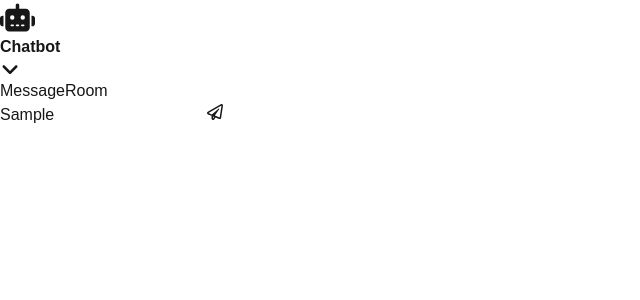
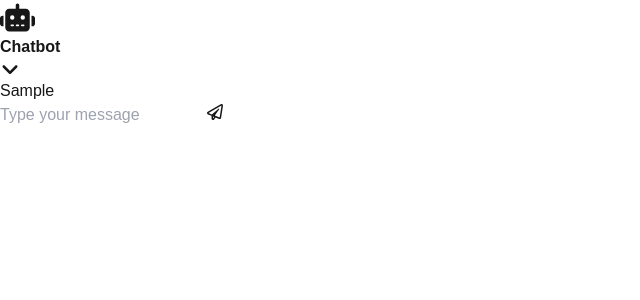
Before and after one commit to faisalhatila/ai-chatbot, a Next.js app: page / in a window 1280 px wide. Both pictures are taken after typing "Sample" into the empty fields and a click on the button 215 px from the left and 112 px from the top of the page. Shown: the top 300 px of the page, without its empty margins (0-640 px from the left). Built offline with nearby package versions, Linux system fonts and the light colour scheme.

Commit message:
send message logic implemented

```diff
--- a/src/components/Chatbox.tsx
+++ b/src/components/Chatbox.tsx
@@ -1,16 +1,18 @@
-import React from 'react';
+"use client"
+import React, { useState } from 'react';
 import ChatBotHeader from './ChatBotHeader';
 import MessageRoom from './MessageRoom';
 import MessageForm from './MessageForm';
 
 const Chatbox = () => {
+  const [messages,setMessages] = useState([]);
   return (
     <div className="min-h-[100vh] bg-[#fff9f9] flex items-center justify-center">
       <div className="w-[350px] flex flex-col border rounded-[10px] h-[600px] overflow-hidden">
         <ChatBotHeader />
-        <MessageRoom />
-        <div className='p-2'>
-        <MessageForm />
+        <MessageRoom messages={messages} />
+        <div className="p-2">
+          <MessageForm setMessages={setMessages} />
         </div>
       </div>
     </div>
--- a/src/components/MessageForm.tsx
+++ b/src/components/MessageForm.tsx
@@ -1,19 +1,26 @@
 'use client';
-import React, { useState } from 'react';
+import React, { useState, SetStateAction, SyntheticEvent } from 'react';
 import { FaRegPaperPlane } from 'react-icons/fa';
 
-const MessageForm = () => {
+interface MessageRoomProps {
+  setMessages: SetStateAction<Function>;
+}
+
+const MessageForm = ({ setMessages }: MessageRoomProps) => {
   const [message, setMessage] = useState('');
-  const handleSubmit = (e: React.SyntheticEvent) => {
+  const handleSubmit = (e: SyntheticEvent) => {
+    console.log({ e });
     e.preventDefault();
-    alert('Hellow world');
+    // alert('Hellow world');
+    setMessages((ps: string[]) => [...ps,message])
+    setMessage('');
   };
   return (
     <form onSubmit={handleSubmit}>
       <div className="px-5 py-2 flex justify-between items-center border rounded-[50px]">
         <input
           key="message-input" // Add a unique key
-          className="bg-transparent flex-1 p-1"
+          className="bg-transparent flex-1 p-1 focus:outline-none"
           placeholder="Type your message"
           value={message}
           onChange={(e) => setMessage(e.target.value)}
--- a/src/components/MessageRoom.tsx
+++ b/src/components/MessageRoom.tsx
@@ -1,9 +1,17 @@
 import React from 'react';
-
-const MessageRoom = () => {
+interface MessageRoomProps {
+    messages: string[]
+}
+const MessageRoom = ({messages}:MessageRoomProps) => {
   return (
     <div className="flex-1 px-2 pt-3">
-      <div className="h-[100%]">MessageRoom</div>
+      <div className="h-[100%]">
+        {
+            messages.map((msg,index) => (
+                <p key={index}>{msg}</p>
+            ))
+        }
+      </div>
     </div>
   );
 };
```
